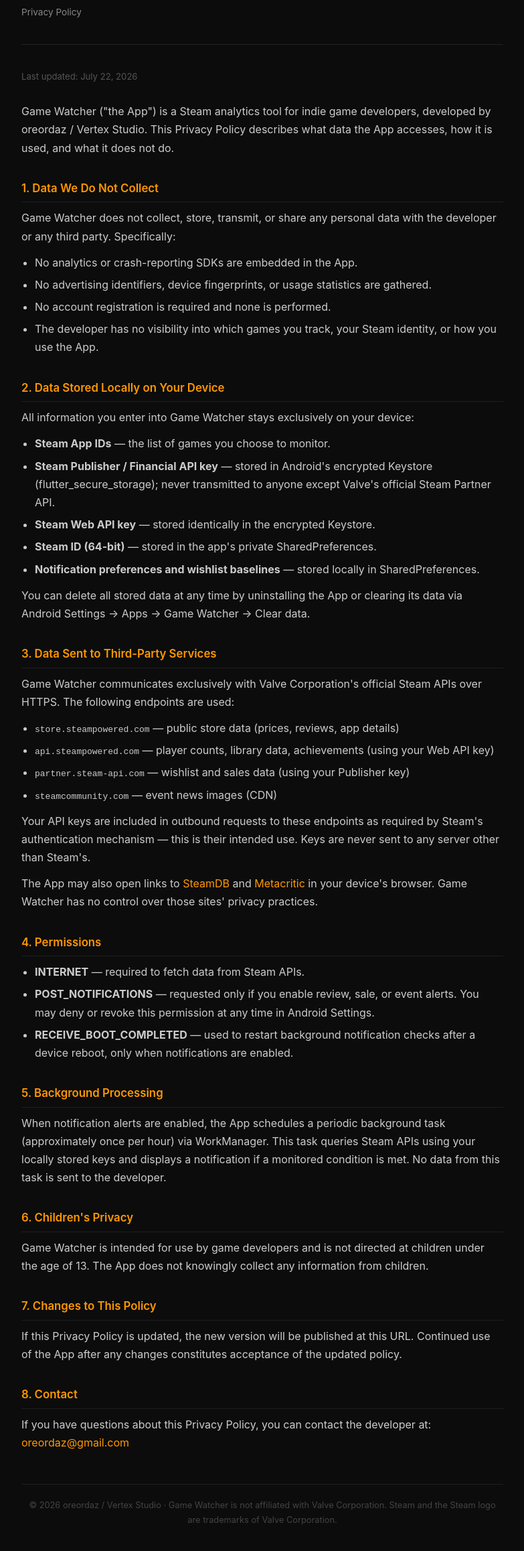
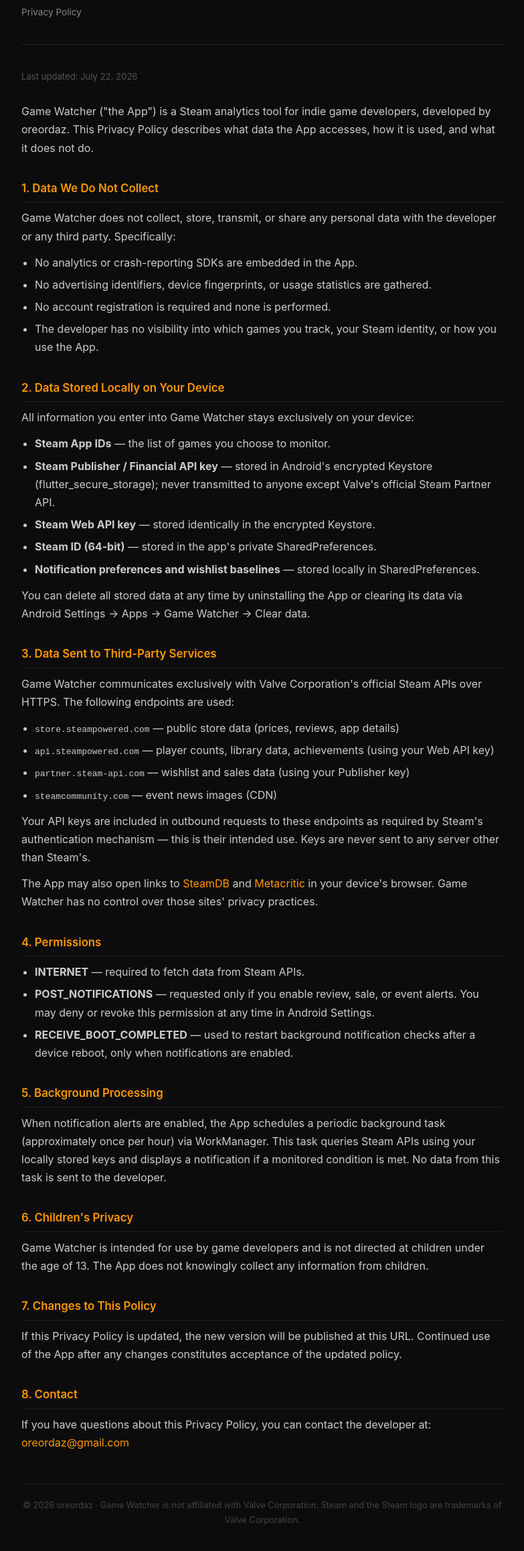
Before and after one commit to oreordaz/gamewatcher-privacy, a plain HTML site: page index.html in a window 1280 px wide. Shown: the part 68-2384 px from the top of the page at 67% size, without its empty margins (248-1031 px from the left). Drawn offline with Linux system fonts and the light colour scheme.

Commit message:
Remove Vertex Studio branding

```diff
--- a/index.html
+++ b/index.html
@@ -100,7 +100,7 @@
 
   <p>
     Game Watcher ("the App") is a Steam analytics tool for indie game developers,
-    developed by oreordaz / Vertex Studio. This Privacy Policy describes what data
+    developed by oreordaz. This Privacy Policy describes what data
     the App accesses, how it is used, and what it does not do.
   </p>
 
@@ -186,7 +186,7 @@
   </p>
 
   <footer>
-    © 2026 oreordaz / Vertex Studio · Game Watcher is not affiliated with Valve Corporation.
+    © 2026 oreordaz · Game Watcher is not affiliated with Valve Corporation.
     Steam and the Steam logo are trademarks of Valve Corporation.
   </footer>
 
```
